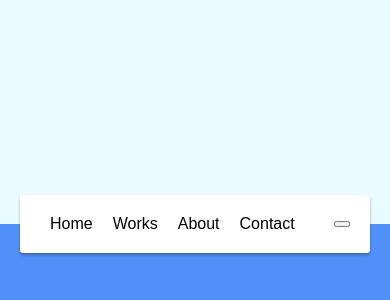
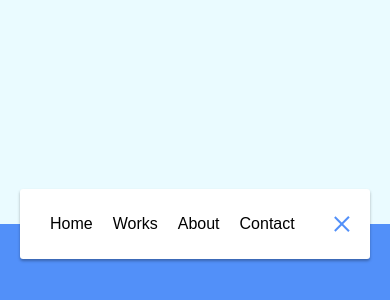
Before and after one commit to eXvimmer/50projects_in_50_days_course, a website: page 14_animated_navigation/index.html in a window 390 px wide. Shown: the part 198-498 px from the top of the page. Drawn offline with Linux system fonts and the light colour scheme; a web font is replaced by a local one.

Commit message:
Animated Navigation: complete the styling and add the script to responsive to button click.

```diff
--- a/14_animated_navigation/public/script.js
+++ b/14_animated_navigation/public/script.js
@@ -0,0 +1,6 @@
+const toggle = document.getElementById("toggle");
+const nav = document.getElementById("nav");
+
+toggle.addEventListener("click", () => {
+  nav.classList.toggle("active");
+});
--- a/14_animated_navigation/public/styles/style.scss
+++ b/14_animated_navigation/public/styles/style.scss
@@ -62,6 +62,35 @@ nav {
   }
 }
 
+.icon {
+  background-color: #fff;
+  border: none;
+  cursor: pointer;
+  padding: 0;
+  position: relative;
+  height: 30px;
+  width: 30px;
+
+  &:focus {
+    outline: none;
+  }
+
+  .line {
+    background-color: #5290f9;
+    height: 2px;
+    width: 20px;
+    position: absolute;
+    top: 10px;
+    left: 5px;
+    transition: transform 0.6s linear;
+  }
+
+  .line2 {
+    top: auto;
+    bottom: 10px;
+  }
+}
+
 nav.active ul {
   width: 100%;
 }
@@ -70,3 +99,11 @@ nav.active ul li {
   opacity: 1;
   transform: rotateY(360deg);
 }
+
+nav.active .icon .line1 {
+  transform: rotate(-765deg) translateY(5.5px);
+}
+
+nav.active .icon .line2 {
+  transform: rotate(765deg) translateY(-5.5px);
+}
```
Also changed, not shown: 14_animated_navigation/public/styles/style.css, 1 other file.
